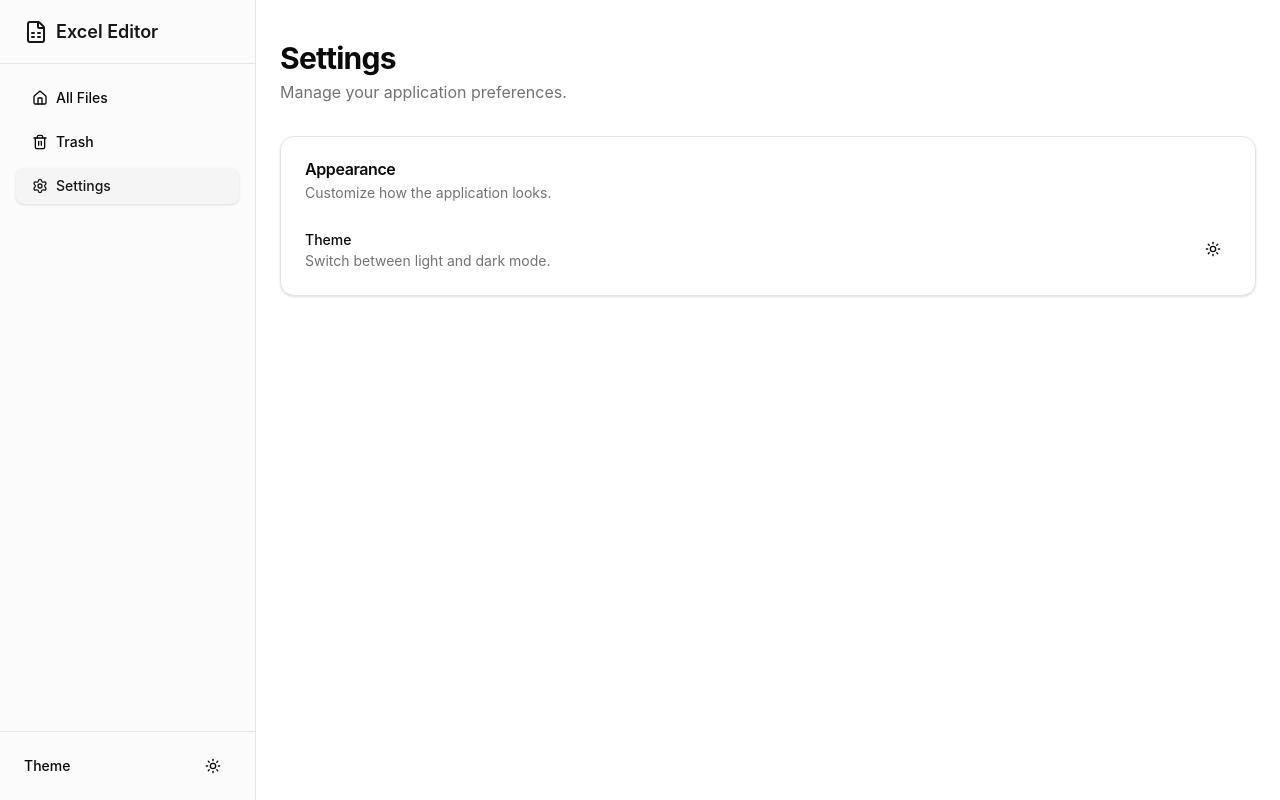
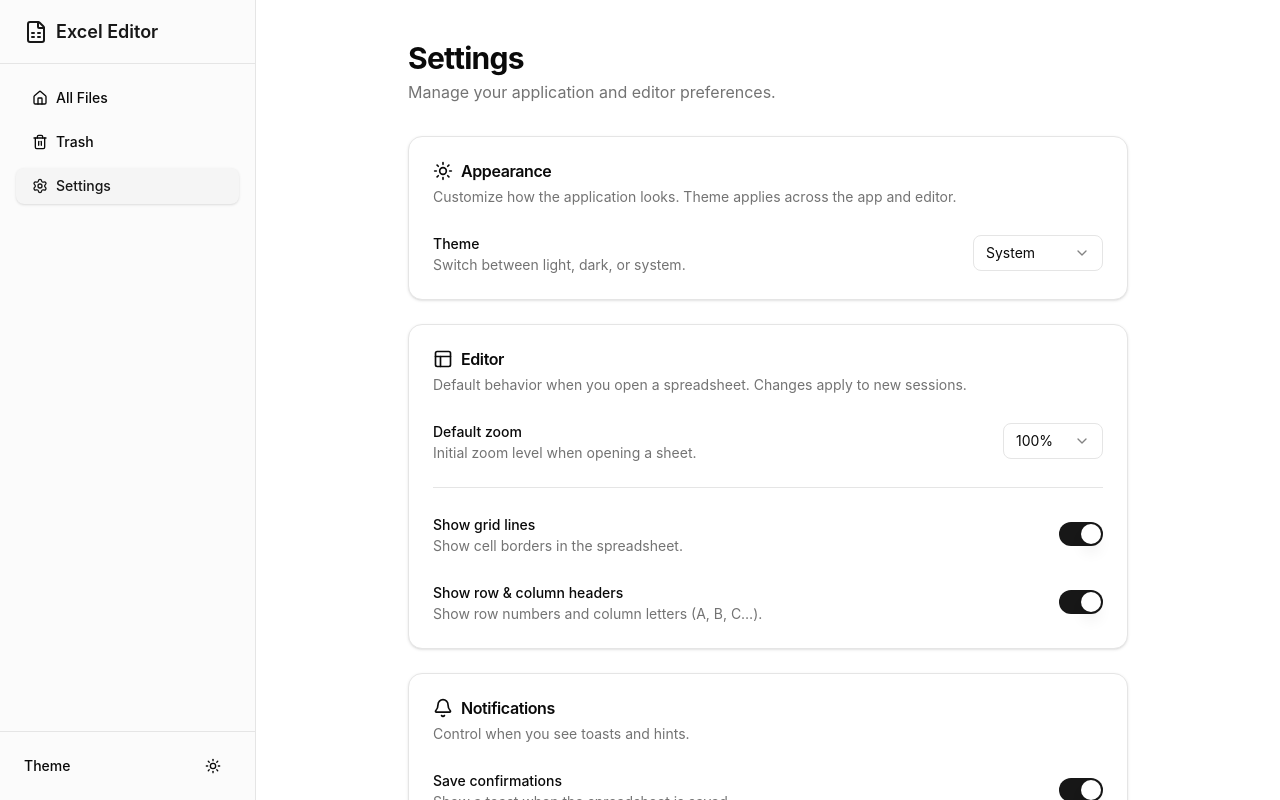
Before and after one commit to peterdinis/Art-Xcel, a Next.js app: page /settings in a window 1280 px wide. Built offline with nearby package versions, Linux system fonts and the light colour scheme.

Commit message:
style: Fixing broken styles in dark mode

```diff
--- a/src/app/(dashboard)/settings/page.tsx
+++ b/src/app/(dashboard)/settings/page.tsx
@@ -1,5 +1,6 @@
 "use client";
 
+import { useEffect, useState } from "react";
 import {
 	Card,
 	CardContent,
@@ -8,36 +9,256 @@ import {
 	CardTitle,
 } from "@/components/ui/card";
 import { Label } from "@/components/ui/label";
-import { ModeToggle } from "@/components/mode-toggle";
+import { Switch } from "@/components/ui/switch";
+import {
+	Select,
+	SelectContent,
+	SelectItem,
+	SelectTrigger,
+	SelectValue,
+} from "@/components/ui/select";
+import { Separator } from "@/components/ui/separator";
+import { Sun, Layout, Bell, Info } from "lucide-react";
+import { useTheme } from "next-themes";
+
+const STORAGE_KEYS = {
+	showGrid: "excel-editor-showGrid",
+	showHeaders: "excel-editor-showHeaders",
+	defaultZoom: "excel-editor-defaultZoom",
+	showSaveToasts: "excel-editor-showSaveToasts",
+	showShortcutHints: "excel-editor-showShortcutHints",
+} as const;
+
+const ZOOM_OPTIONS = [75, 90, 100, 125, 150] as const;
+
+function getStoredBoolean(key: string, fallback: boolean): boolean {
+	if (typeof window === "undefined") return fallback;
+	try {
+		const v = localStorage.getItem(key);
+		if (v === null) return fallback;
+		return v === "true";
+	} catch {
+		return fallback;
+	}
+}
+
+function getStoredZoom(fallback: number): number {
+	if (typeof window === "undefined") return fallback;
+	try {
+		const v = localStorage.getItem(STORAGE_KEYS.defaultZoom);
+		if (v === null) return fallback;
+		const n = parseInt(v, 10);
+		return ZOOM_OPTIONS.includes(n as (typeof ZOOM_OPTIONS)[number])
+			? n
+			: fallback;
+	} catch {
+		return fallback;
+	}
+}
 
 export default function SettingsPage() {
+	const { theme, setTheme } = useTheme();
+	const [showGrid, setShowGrid] = useState(true);
+	const [showHeaders, setShowHeaders] = useState(true);
+	const [defaultZoom, setDefaultZoom] = useState(100);
+	const [showSaveToasts, setShowSaveToasts] = useState(true);
+	const [showShortcutHints, setShowShortcutHints] = useState(true);
+	const [mounted, setMounted] = useState(false);
+
+	useEffect(() => {
+		setMounted(true);
+		setShowGrid(getStoredBoolean(STORAGE_KEYS.showGrid, true));
+		setShowHeaders(getStoredBoolean(STORAGE_KEYS.showHeaders, true));
+		setDefaultZoom(getStoredZoom(100));
+		setShowSaveToasts(getStoredBoolean(STORAGE_KEYS.showSaveToasts, true));
+		setShowShortcutHints(getStoredBoolean(STORAGE_KEYS.showShortcutHints, true));
+	}, []);
+
+	const updateStorage = (key: string, value: boolean | number) => {
+		if (typeof window === "undefined") return;
+		localStorage.setItem(key, String(value));
+	};
+
 	return (
-		<div className="container mx-auto py-10 px-6 font-sans">
+		<div className="container mx-auto py-10 px-6 font-sans max-w-3xl">
 			<div className="mb-8">
 				<h1 className="text-3xl font-bold tracking-tight">Settings</h1>
 				<p className="text-muted-foreground mt-1">
-					Manage your application preferences.
+					Manage your application and editor preferences.
 				</p>
 			</div>
 
 			<div className="grid gap-6">
+				{/* Appearance */}
 				<Card>
 					<CardHeader>
-						<CardTitle>Appearance</CardTitle>
+						<CardTitle className="flex items-center gap-2">
+							<Sun className="h-5 w-5" />
+							Appearance
+						</CardTitle>
 						<CardDescription>
-							Customize how the application looks.
+							Customize how the application looks. Theme applies across the app and editor.
 						</CardDescription>
 					</CardHeader>
-					<CardContent className="space-y-4">
+					<CardContent className="space-y-6">
 						<div className="flex items-center justify-between">
 							<div className="space-y-1">
 								<Label>Theme</Label>
 								<p className="text-sm text-muted-foreground">
-									Switch between light and dark mode.
+									Switch between light, dark, or system.
 								</p>
 							</div>
-							<ModeToggle />
+							{mounted && (
+								<Select
+									value={theme ?? "system"}
+									onValueChange={(v) => setTheme(v as "light" | "dark" | "system")}
+								>
+									<SelectTrigger className="w-[130px] h-9">
+									<SelectValue />
+									</SelectTrigger>
+									<SelectContent>
+										<SelectItem value="light">Light</SelectItem>
+										<SelectItem value="dark">Dark</SelectItem>
+										<SelectItem value="system">System</SelectItem>
+									</SelectContent>
+								</Select>
+							)}
 						</div>
+					</CardContent>
+				</Card>
+
+				{/* Editor */}
+				<Card>
+					<CardHeader>
+						<CardTitle className="flex items-center gap-2">
+							<Layout className="h-5 w-5" />
+							Editor
+						</CardTitle>
+						<CardDescription>
+							Default behavior when you open a spreadsheet. Changes apply to new sessions.
+						</CardDescription>
+					</CardHeader>
+					<CardContent className="space-y-6">
+						<div className="flex items-center justify-between">
+							<div className="space-y-1">
+								<Label>Default zoom</Label>
+								<p className="text-sm text-muted-foreground">
+									Initial zoom level when opening a sheet.
+								</p>
+							</div>
+							<Select
+								value={String(defaultZoom)}
+								onValueChange={(v) => {
+									const n = parseInt(v, 10);
+									setDefaultZoom(n);
+									updateStorage(STORAGE_KEYS.defaultZoom, n);
+								}}
+							>
+								<SelectTrigger className="w-[100px] h-9">
+									<SelectValue />
+								</SelectTrigger>
+								<SelectContent>
+									{ZOOM_OPTIONS.map((z) => (
+										<SelectItem key={z} value={String(z)}>
+											{z}%
+										</SelectItem>
+									))}
+								</SelectContent>
+							</Select>
+						</div>
+						<Separator />
+						<div className="flex items-center justify-between">
+							<div className="space-y-1">
+								<Label>Show grid lines</Label>
+								<p className="text-sm text-muted-foreground">
+									Show cell borders in the spreadsheet.
+								</p>
+							</div>
+							<Switch
+								checked={showGrid}
+								onCheckedChange={(checked) => {
+									setShowGrid(checked);
+									updateStorage(STORAGE_KEYS.showGrid, checked);
+								}}
+							/>
+						</div>
+						<div className="flex items-center justify-between">
+							<div className="space-y-1">
+								<Label>Show row & column headers</Label>
+								<p className="text-sm text-muted-foreground">
+									Show row numbers and column letters (A, B, C…).
+								</p>
+							</div>
+							<Switch
+								checked={showHeaders}
+								onCheckedChange={(checked) => {
+									setShowHeaders(checked);
+									updateStorage(STORAGE_KEYS.showHeaders, checked);
+								}}
+							/>
+						</div>
+					</CardContent>
+				</Card>
+
+				{/* Notifications */}
+				<Card>
+					<CardHeader>
+						<CardTitle className="flex items-center gap-2">
+							<Bell className="h-5 w-5" />
+							Notifications
+						</CardTitle>
+						<CardDescription>
+							Control when you see toasts and hints.
+						</CardDescription>
+					</CardHeader>
+					<CardContent className="space-y-6">
+						<div className="flex items-center justify-between">
+							<div className="space-y-1">
+								<Label>Save confirmations</Label>
+								<p className="text-sm text-muted-foreground">
+									Show a toast when the spreadsheet is saved.
+								</p>
+							</div>
+							<Switch
+								checked={showSaveToasts}
+								onCheckedChange={(checked) => {
+									setShowSaveToasts(checked);
+									updateStorage(STORAGE_KEYS.showSaveToasts, checked);
+								}}
+							/>
+						</div>
+						<div className="flex items-center justify-between">
+							<div className="space-y-1">
+								<Label>Keyboard shortcut hints</Label>
+								<p className="text-sm text-muted-foreground">
+									Show shortcut hints in context menus and tooltips.
+								</p>
+							</div>
+							<Switch
+								checked={showShortcutHints}
+								onCheckedChange={(checked) => {
+									setShowShortcutHints(checked);
+									updateStorage(STORAGE_KEYS.showShortcutHints, checked);
+								}}
+							/>
+						</div>
+					</CardContent>
+				</Card>
+
+				{/* About */}
+				<Card>
+					<CardHeader>
+						<CardTitle className="flex items-center gap-2">
+							<Info className="h-5 w-5" />
+							About
+						</CardTitle>
+						<CardDescription>
+							Application information.
+						</CardDescription>
+					</CardHeader>
+					<CardContent className="space-y-2 text-sm text-muted-foreground">
+						<p><strong className="text-foreground">Art-Xcel</strong> — Spreadsheet editor</p>
+						<p>Version 0.1.0 (Premium Edition)</p>
 					</CardContent>
 				</Card>
 			</div>
--- a/src/app/editor/[id]/page.tsx
+++ b/src/app/editor/[id]/page.tsx
@@ -216,6 +216,23 @@ function EditorContent() {
 	const [showGrid, setShowGrid] = useState(true);
 	const [showHeaders, setShowHeaders] = useState(true);
 	const [freezePanes, setFreezePanes] = useState(false);
+
+	// Apply saved editor preferences from Settings (localStorage)
+	useEffect(() => {
+		try {
+			const storedGrid = localStorage.getItem("excel-editor-showGrid");
+			if (storedGrid !== null) setShowGrid(storedGrid === "true");
+			const storedHeaders = localStorage.getItem("excel-editor-showHeaders");
+			if (storedHeaders !== null) setShowHeaders(storedHeaders === "true");
+			const storedZoom = localStorage.getItem("excel-editor-defaultZoom");
+			if (storedZoom !== null) {
+				const n = parseInt(storedZoom, 10);
+				if (!isNaN(n) && n >= 50 && n <= 200) setZoom(n);
+			}
+		} catch {
+			// ignore
+		}
+	}, []);
 	const [newSheetName, setNewSheetName] = useState("");
 	const [newRangeName, setNewRangeName] = useState("");
 	const [newRangeRef, setNewRangeRef] = useState("");
--- a/src/app/globals.css
+++ b/src/app/globals.css
@@ -47,6 +47,15 @@
 
 .show-scrollbar::-webkit-scrollbar-thumb:hover {
   background: #cbd5e1;
+}
+
+.dark .show-scrollbar::-webkit-scrollbar-thumb {
+  background: oklch(0.4 0 0);
+  border-radius: 4px;
+}
+
+.dark .show-scrollbar::-webkit-scrollbar-thumb:hover {
+  background: oklch(0.5 0 0);
 }
 
 /* Zachovanie funkcionality scrollovania pre elementy s overflow */
--- a/src/components/editor/FloatingQuickMenu.tsx
+++ b/src/components/editor/FloatingQuickMenu.tsx
@@ -105,7 +105,7 @@ export const FloatingQuickMenu = ({
                 size="icon"
                 className={cn(
                     "h-14 w-14 rounded-full shadow-2xl transition-all duration-300",
-                    isOpen ? "bg-zinc-800 rotate-45" : "bg-primary hover:scale-105"
+                    isOpen ? "bg-muted hover:bg-muted/80 dark:bg-zinc-700 rotate-45 text-foreground" : "bg-primary text-primary-foreground hover:scale-105"
                 )}
                 onClick={() => setIsOpen(!isOpen)}
             >
--- a/src/components/editor/FormulaBar.tsx
+++ b/src/components/editor/FormulaBar.tsx
@@ -12,8 +12,8 @@ export const FormulaBar = ({
 	onChange,
 }: FormulaBarProps) => {
 	return (
-		<div className="h-10 border-b flex items-center px-4 gap-2 bg-background/50">
-			<div className="w-10 font-mono text-sm font-bold text-muted-foreground flex items-center justify-center border-r">
+		<div className="h-10 border-b border-border flex items-center px-4 gap-2 bg-muted/30 dark:bg-zinc-900/80">
+			<div className="w-10 font-mono text-sm font-bold text-muted-foreground flex items-center justify-center border-r border-border">
 				{selectedCell || ""}
 			</div>
 			<div className="font-serif italic text-muted-foreground px-2">fx</div>
```
Also changed, not shown: src/components/editor/Grid.tsx (+15 -15 lines).
